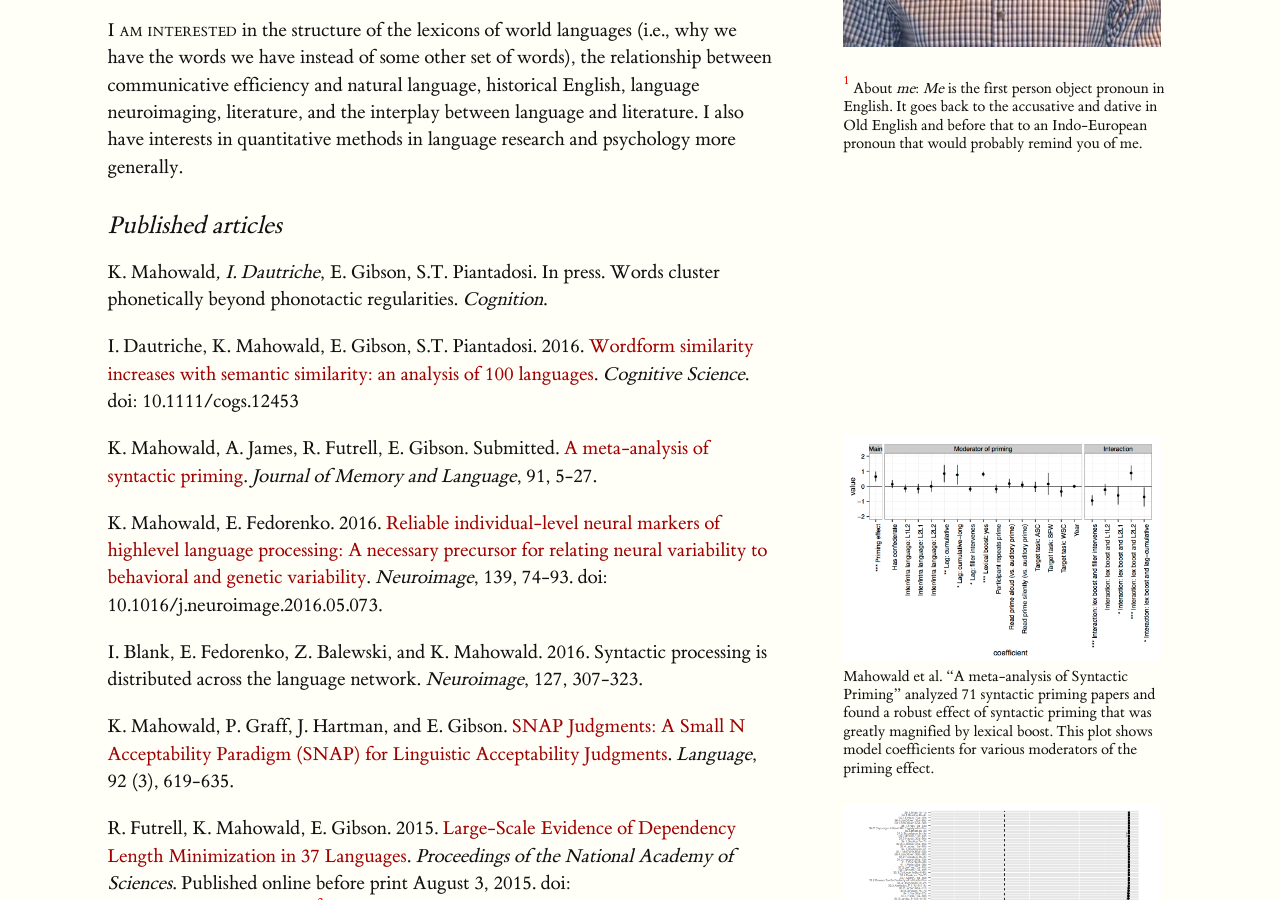
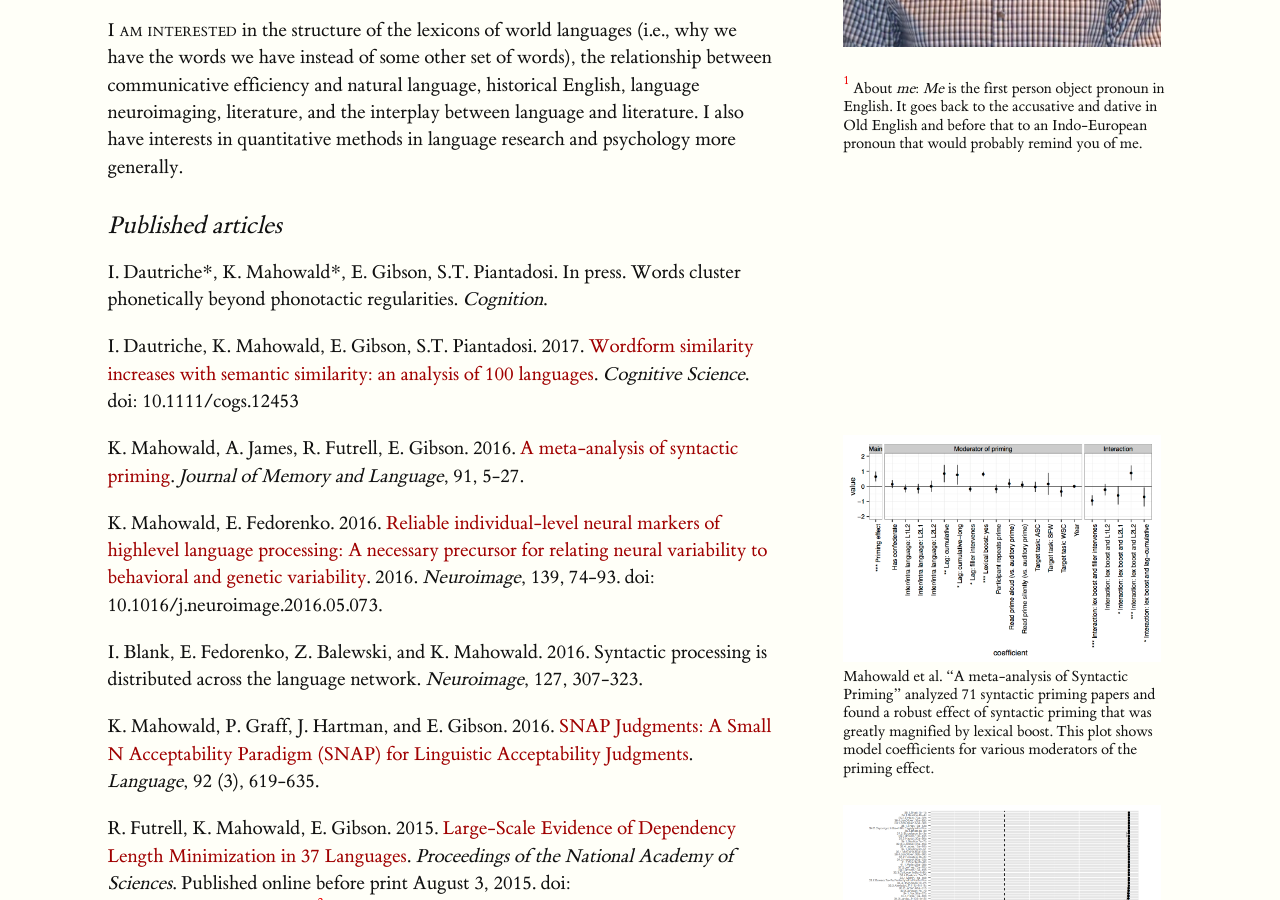
Before and after one commit to mahowak/website, a Jekyll site: the page built from index.md, in a window 1280 px wide and 900 px high, scrolled down 445 px. Built offline with Jekyll 4.4.1, drawn with Linux system fonts in a browser that asks for light colours; comment, search, counter and statistics services are not loaded.

Commit message:
updated site

```diff
--- a/index.md
+++ b/index.md
@@ -20,19 +20,19 @@ title:
 
 ### Published articles
 
-K. Mahowald*, I. Dautriche*, E. Gibson, S.T. Piantadosi. In press. Words cluster phonetically beyond phonotactic regularities. *Cognition*.
+I. Dautriche\*, K. Mahowald\*, E. Gibson, S.T. Piantadosi. In press. Words cluster phonetically beyond phonotactic regularities. *Cognition*.
 
-I. Dautriche, K. Mahowald, E. Gibson, S.T. Piantadosi. 2016. [Wordform
+I. Dautriche, K. Mahowald, E. Gibson, S.T. Piantadosi. 2017. [Wordform
 similarity increases with semantic similarity: an analysis of 100
 languages](http://tedlab.mit.edu/tedlab_website/researchpapers/dautriche2016wordform.pdf). *Cognitive Science*. doi: 10.1111/cogs.12453
 
-{% marginfigure assets/img/meta_plot.png 'Mahowald et al. "A meta-analysis of Syntactic Priming" analyzed 71 syntactic priming papers and found a robust effect of syntactic priming that was greatly magnified by lexical boost. This plot shows model coefficients for various moderators of the priming effect.' %} K. Mahowald, A. James, R. Futrell, E. Gibson. Submitted. [A meta-analysis of syntactic priming](assets/pdf/meta.pdf). *Journal of Memory and Language*, 91, 5-27.
+{% marginfigure assets/img/meta_plot.png 'Mahowald et al. "A meta-analysis of Syntactic Priming" analyzed 71 syntactic priming papers and found a robust effect of syntactic priming that was greatly magnified by lexical boost. This plot shows model coefficients for various moderators of the priming effect.' %} K. Mahowald, A. James, R. Futrell, E. Gibson. 2016. [A meta-analysis of syntactic priming](assets/pdf/meta.pdf). *Journal of Memory and Language*, 91, 5-27.
 
-K. Mahowald, E. Fedorenko. 2016. [Reliable individual-level neural markers of highlevel language processing: A necessary precursor for relating neural variability to behavioral and genetic variability](assets/pdf/neuroimage.pdf). *Neuroimage*, 139, 74-93. doi: 10.1016/j.neuroimage.2016.05.073.
+K. Mahowald, E. Fedorenko. 2016. [Reliable individual-level neural markers of highlevel language processing: A necessary precursor for relating neural variability to behavioral and genetic variability](assets/pdf/neuroimage.pdf). 2016. *Neuroimage*, 139, 74-93. doi: 10.1016/j.neuroimage.2016.05.073.
 
 I. Blank, E. Fedorenko, Z. Balewski, and K. Mahowald. 2016. Syntactic processing is distributed across the language network. *Neuroimage*, 127, 307-323.
 
-{% marginfigure assets/img/snap.png 'With SNAP Judgments, we show that small N experiments can be used to obtain quantitative linguistic data at low cost and with reliable results. This plot shows the distribution of effect sizes (which is large) for forced choice grammaticality judgments sampled from 100 examples in *Linguistic Inquiry*.' %}K. Mahowald, P. Graff, J. Hartman, and E. Gibson. [SNAP Judgments: A Small N Acceptability Paradigm (SNAP) for Linguistic Acceptability Judgments](assets/pdf/SNAP.pdf). *Language*, 92 (3), 619-635.
+{% marginfigure assets/img/snap.png 'With SNAP Judgments, we show that small N experiments can be used to obtain quantitative linguistic data at low cost and with reliable results. This plot shows the distribution of effect sizes (which is large) for forced choice grammaticality judgments sampled from 100 examples in *Linguistic Inquiry*.' %}K. Mahowald, P. Graff, J. Hartman, and E. Gibson. 2016. [SNAP Judgments: A Small N Acceptability Paradigm (SNAP) for Linguistic Acceptability Judgments](assets/pdf/SNAP.pdf). *Language*, 92 (3), 619-635.
 
 R. Futrell, K. Mahowald, E. Gibson. 2015. [Large-Scale Evidence of Dependency Length Minimization in 37 Languages](assets/pdf/dep.pdf). *Proceedings of the National Academy of Sciences*. Published online before print August 3, 2015. doi: 10.1073/pnas.1502134112 {% sidenote 2 'See popular discussion in [Science Magazine](http://news.sciencemag.org/social-sciences/2015/08/all-languages-have-evolved-have-common) and on <br> [Reddit](https://www.reddit.com/r/science/comments/3g0vpk/mit_claims_to_have_found_a_language_universal/)' %}{% marginfigure assets/img/depling.png 'Futrell, Mahowald, Gibson (2015): The dependency lengths in natural languages are minimized relative to random baseline.' %}
 
```
Also changed, not shown: 2 other files.
